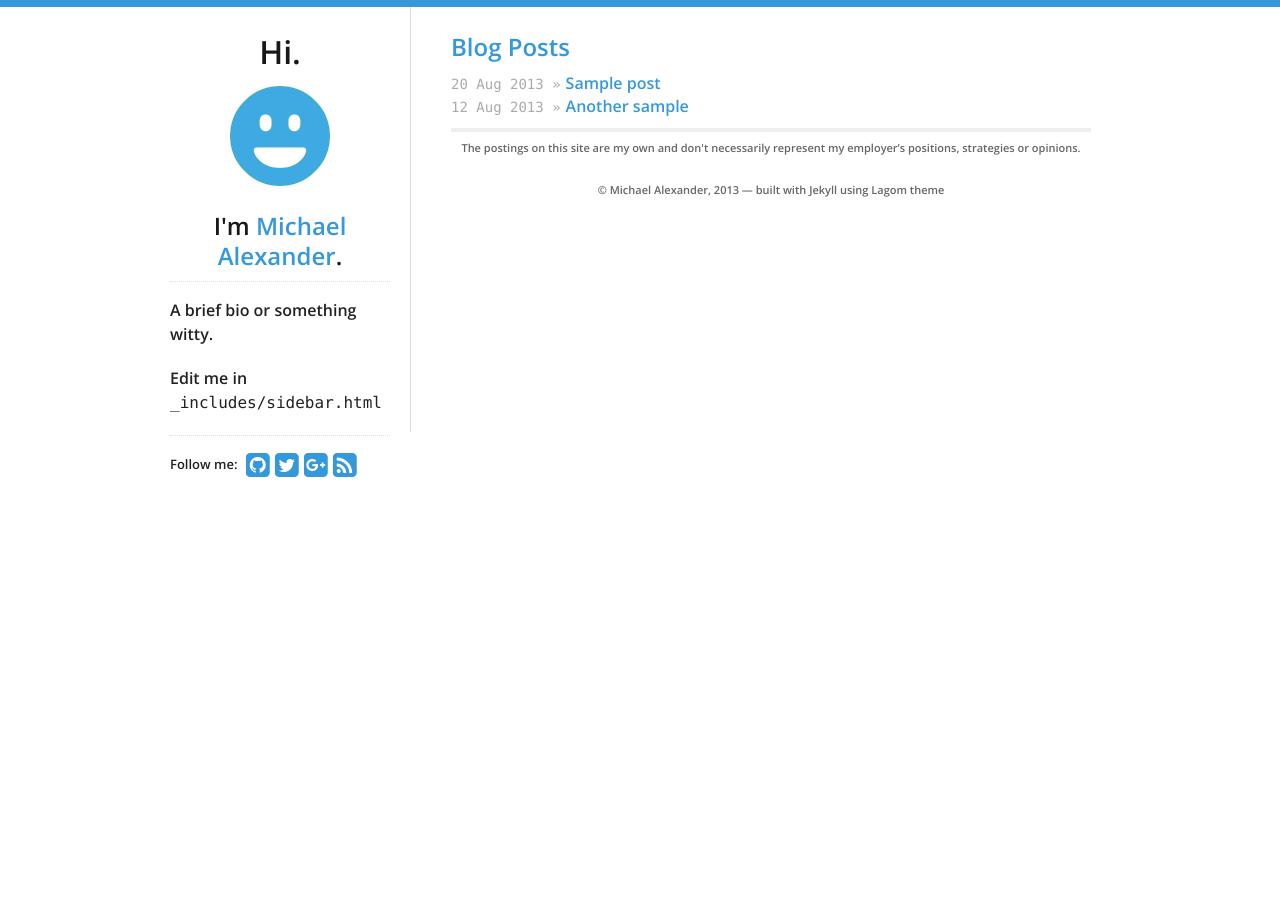
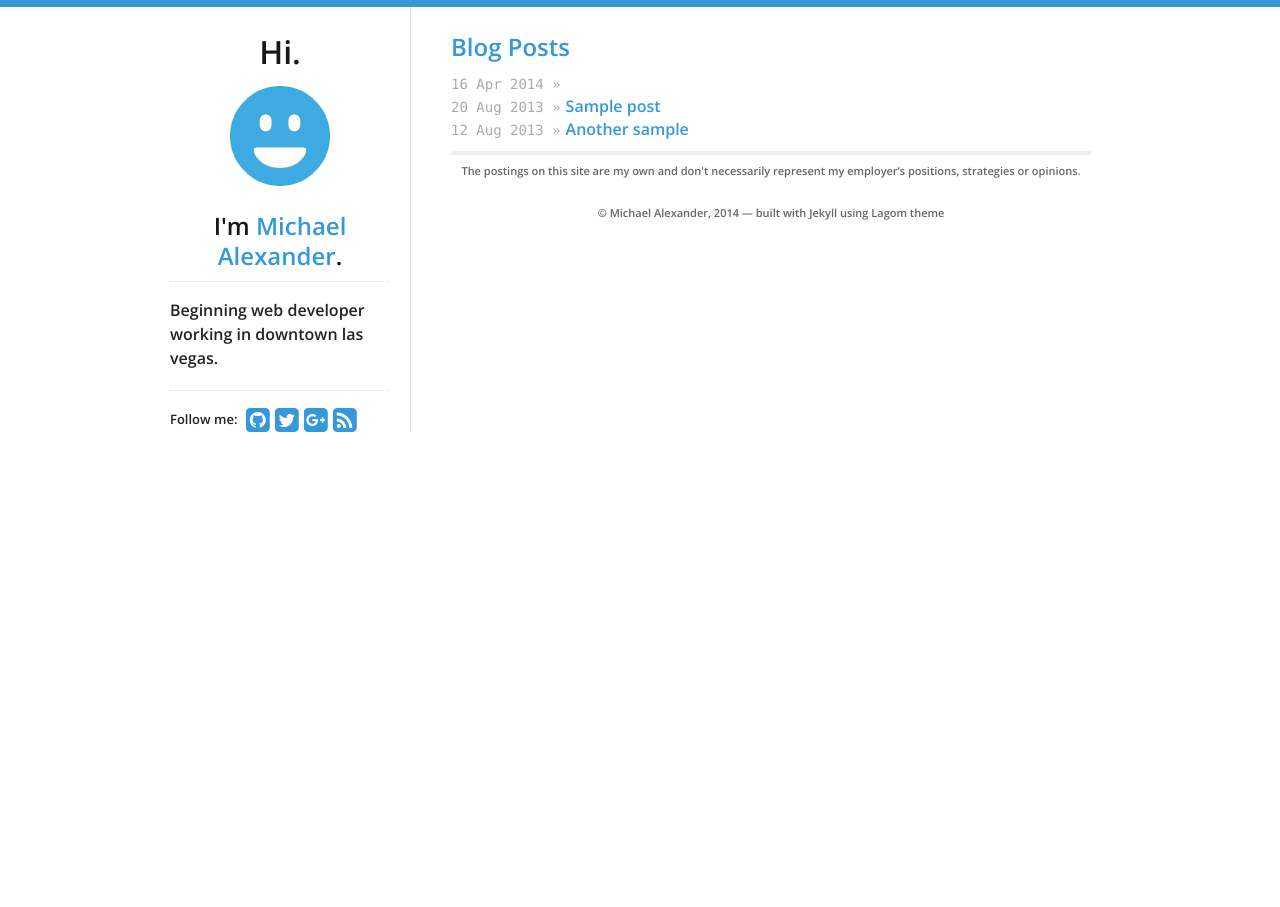
Before and after one commit to cenderin/cenderin.github.io, a Jekyll site: the page built from index.html, in a window 1280 px wide. Built offline with Jekyll 4.4.1, drawn with Linux system fonts in a browser that asks for light colours; nearby versions of some CDN libraries.

```diff
--- a/_includes/footer.html
+++ b/_includes/footer.html
@@ -7,6 +7,6 @@
   {% endif %}
 
   <p>
-    © {{ site.theme.name }}, 2013 &mdash; built with Jekyll using Lagom theme
+    © {{ site.theme.name }}, 2014 &mdash; built with Jekyll using Lagom theme
   </p>
 </div>
--- a/_includes/sidebar.html
+++ b/_includes/sidebar.html
@@ -6,10 +6,8 @@
   <h2>I'm <a href="/">{{ site.theme.name }}</a>.</h2>
   <hr/>
   <ul>
-  <p>A brief bio or something witty.</p>
-  <p>
-    Edit me in <code>_includes/sidebar.html</code>
-  </p>
+  <p>Beginning web developer working in downtown las vegas.</p>
+
   <hr/>
   <div>
     <div id="social">
```
Also changed, not shown: _posts/2014-04-16-Just-a-test-post.md (added, +42 -0 lines).
